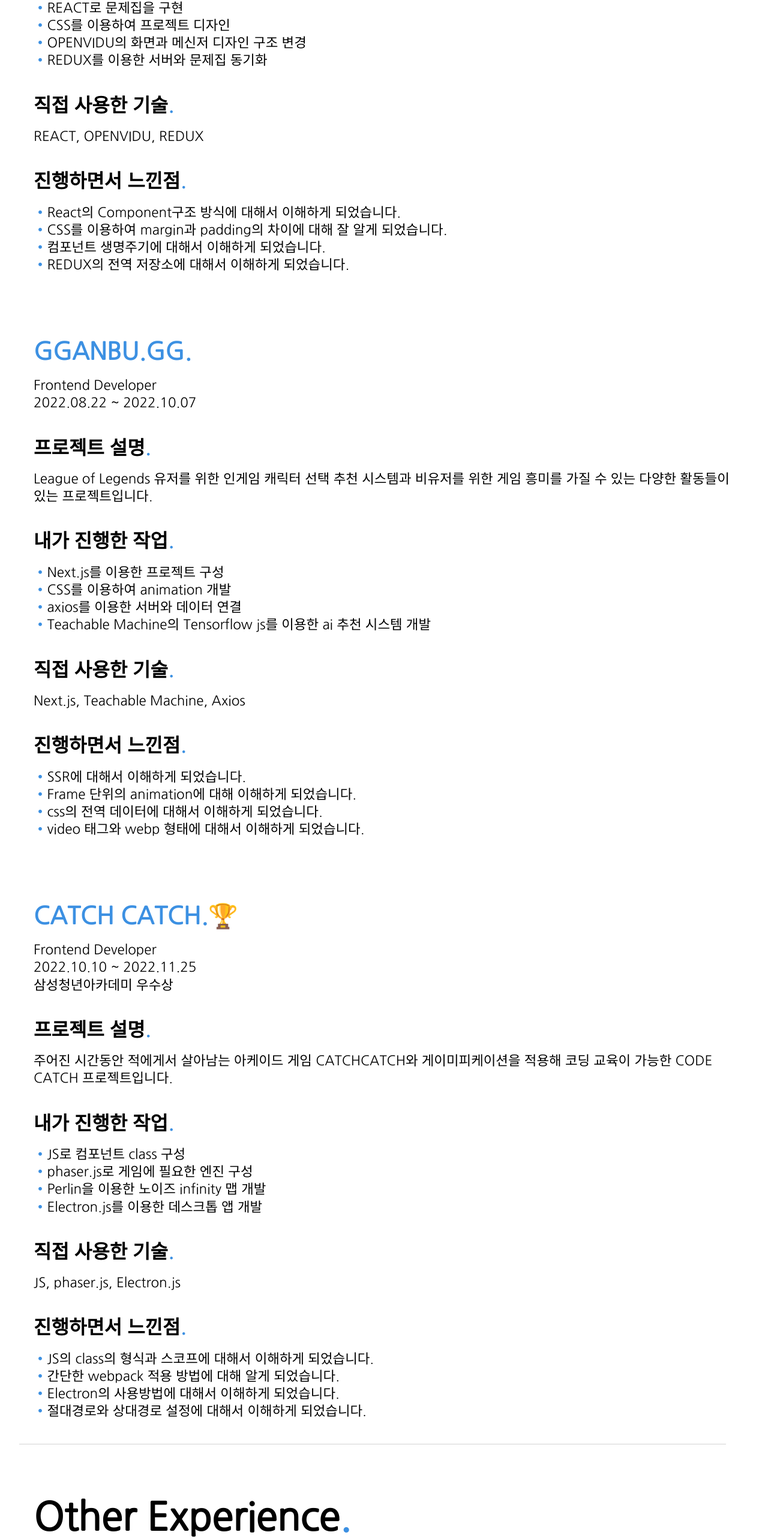
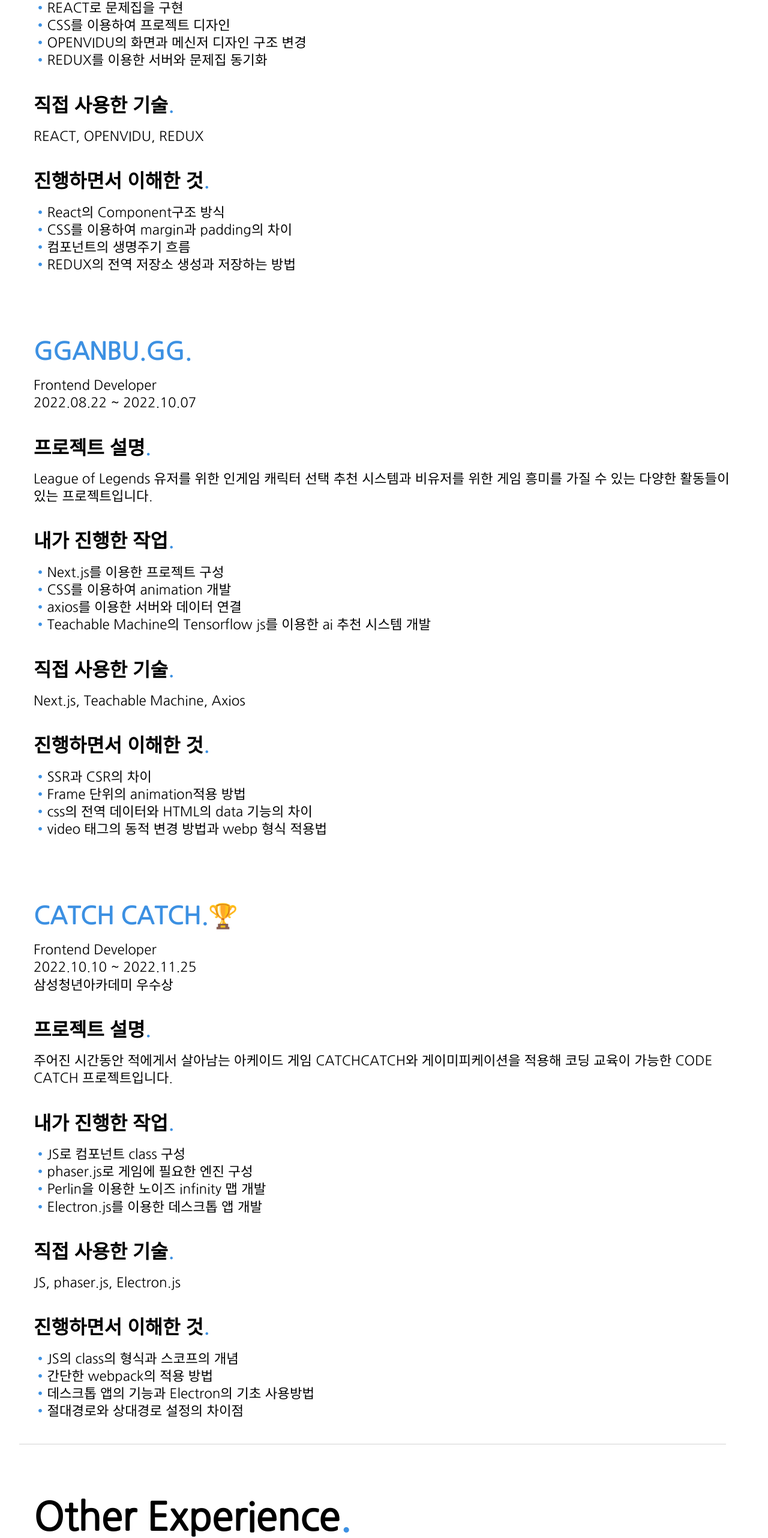
Before and after one commit to MoochangPark/SSAFY_Portfolio, a plain HTML site: page index.html in a window 1280 px wide. Shown: the part 1039-3603 px from the top of the page at 60% size. Drawn offline with Linux system fonts and the light colour scheme.

Commit message:
글자 정리

```diff
--- a/index.html
+++ b/index.html
@@ -104,22 +104,7 @@
 
         /* width */
         ::-webkit-scrollbar {
-            width: 1vmin;
-        }
-
-        /* Track */
-        ::-webkit-scrollbar-track {
-            background: #fff;
-        }
-
-        /* Handle */
-        ::-webkit-scrollbar-thumb {
-            background: #3c90e2;
-        }
-
-        /* Handle on hover */
-        ::-webkit-scrollbar-thumb:hover {
-            background: #0b6dcf;
+            display: none;
         }
 
         body {
@@ -372,12 +357,12 @@
             </ul>
             <p class="tag">직접 사용한 기술<span class="dots">.</span></p>
             <p class="detail"> REACT, OPENVIDU, REDUX</p>
-            <p class="tag">진행하면서 느낀점<span class="dots">.</span></p>
+            <p class="tag">진행하면서 이해한 것<span class="dots">.</span></p>
             <ul class="ulDetail">
-                <li>React의 Component구조 방식에 대해서 이해하게 되었습니다.</li>
-                <li>CSS를 이용하여 margin과 padding의 차이에 대해 잘 알게 되었습니다.</li>
-                <li>컴포넌트 생명주기에 대해서 이해하게 되었습니다.</li>
-                <li>REDUX의 전역 저장소에 대해서 이해하게 되었습니다.</li>
+                <li>React의 Component구조 방식</li>
+                <li>CSS를 이용하여 margin과 padding의 차이</li>
+                <li>컴포넌트의 생명주기 흐름</li>
+                <li>REDUX의 전역 저장소 생성과 저장하는 방법</li>
             </ul>
         </div>
 
@@ -397,12 +382,12 @@
             </ul>
             <p class="tag">직접 사용한 기술<span class="dots">.</span></p>
             <p class="detail"> Next.js, Teachable Machine, Axios</p>
-            <p class="tag">진행하면서 느낀점<span class="dots">.</span></p>
+            <p class="tag">진행하면서 이해한 것<span class="dots">.</span></p>
             <ul class="ulDetail">
-                <li>SSR에 대해서 이해하게 되었습니다.</li>
-                <li>Frame 단위의 animation에 대해 이해하게 되었습니다.</li>
-                <li>css의 전역 데이터에 대해서 이해하게 되었습니다.</li>
-                <li>video 태그와 webp 형태에 대해서 이해하게 되었습니다.</li>
+                <li>SSR과 CSR의 차이</li>
+                <li>Frame 단위의 animation적용 방법</li>
+                <li>css의 전역 데이터와 HTML의 data 기능의 차이</li>
+                <li>video 태그의 동적 변경 방법과 webp 형식 적용법</li>
             </ul>
         </div>
 
@@ -421,12 +406,12 @@
             </ul>
             <p class="tag">직접 사용한 기술<span class="dots">.</span></p>
             <p class="detail"> JS, phaser.js, Electron.js</p>
-            <p class="tag">진행하면서 느낀점<span class="dots">.</span></p>
+            <p class="tag">진행하면서 이해한 것<span class="dots">.</span></p>
             <ul class="ulDetail">
-                <li>JS의 class의 형식과 스코프에 대해서 이해하게 되었습니다.</li>
-                <li>간단한 webpack 적용 방법에 대해 알게 되었습니다.</li>
-                <li>Electron의 사용방법에 대해서 이해하게 되었습니다.</li>
-                <li>절대경로와 상대경로 설정에 대해서 이해하게 되었습니다.</li>
+                <li>JS의 class의 형식과 스코프의 개념</li>
+                <li>간단한 webpack의 적용 방법</li>
+                <li>데스크톱 앱의 기능과 Electron의 기초 사용방법</li>
+                <li>절대경로와 상대경로 설정의 차이점</li>
             </ul>
         </div>
     </div>
```
